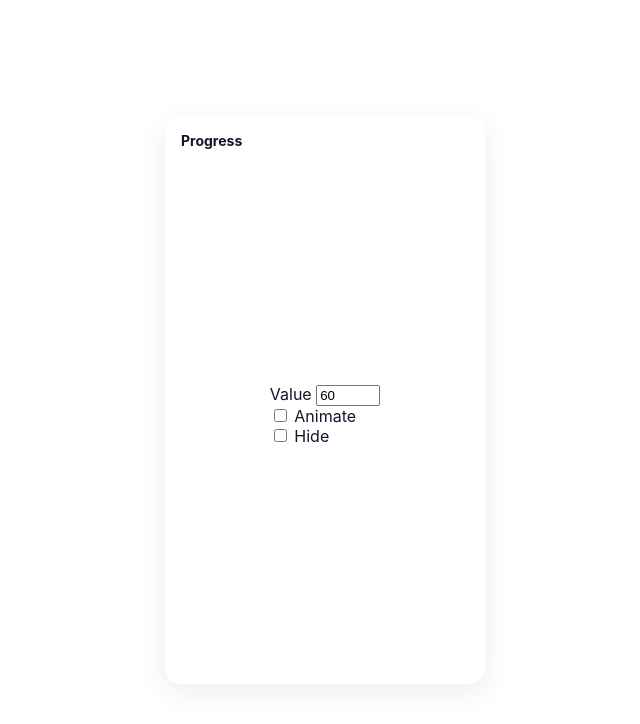
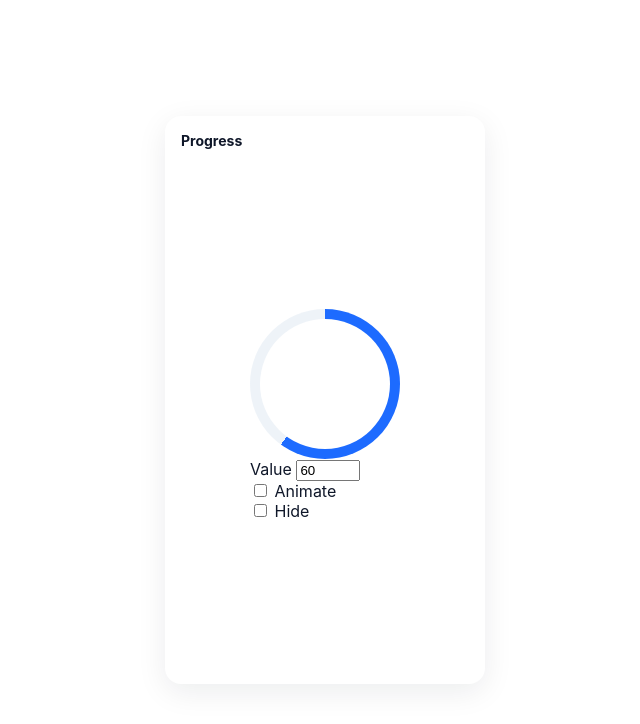
Before and after one commit to Mort-aya/TESTozon, a website built with webpack: page html.html in a window 1280 px wide. Shown: the whole page, without its empty margins (315-955 px from the left). Built offline with nearby package versions, Linux system fonts and the light colour scheme.

Commit message:
CSS | ring

```diff
--- a/css/styles.css
+++ b/css/styles.css
@@ -59,3 +59,31 @@ background: var(--bg);
   place-items: center;
   gap: 18px;
 }
+.progress-area {
+  display: grid;
+  place-items: center;
+}
+
+.progress {
+  width: var(--size);
+  height: var(--size);
+  border-radius: 50%;
+  display: grid;
+  place-items: center;
+
+  background: conic-gradient(var(--ring-fg) 60%, var(--ring-bg) 0);
+
+  transition: background 0.2s linear;
+}
+
+.progress::before {
+  content: "";
+  width: calc(var(--size) - var(--thickness) * 2);
+  height: calc(var(--size) - var(--thickness) * 2);
+  border-radius: 999px;
+  background: var(--card-bg);
+}
+
+.progress.is-animated {
+  animation: spin 1s linear infinite;
+}
```
